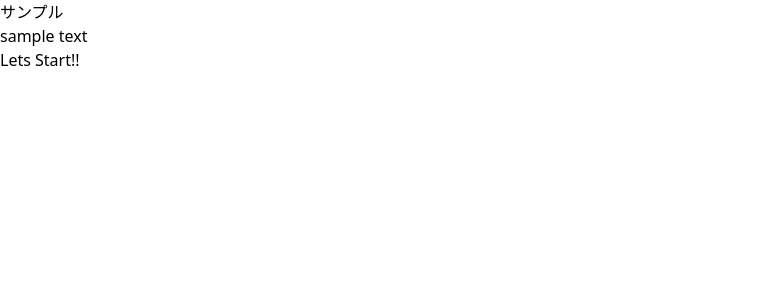
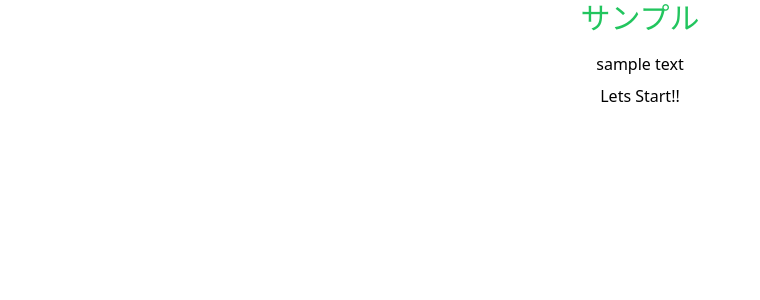
Before and after one commit to Hattori-Takuma/between-web, a Next.js app: page / in a window 1280 px wide. Shown: the top 300 px of the page, without its empty margins (0-760 px from the left). Built offline with nearby package versions, Linux system fonts and the light colour scheme.

Commit message:
tailwind導入

```diff
--- a/src/pages/index.tsx
+++ b/src/pages/index.tsx
@@ -1,4 +1,3 @@
-import Image from 'next/image'
 import { Inter } from 'next/font/google'
 
 
--- a/src/styles/globals.css
+++ b/src/styles/globals.css
@@ -1,4 +1,3 @@
-
  @import 'tailwindcss/base';
  @import 'tailwindcss/components';
  @import 'tailwindcss/utilities';
--- a/tailwind.config.js
+++ b/tailwind.config.js
@@ -1,7 +1,10 @@
-/** @type {import('tailwindcss').Config} */
 module.exports = {
-  purge: ['./components/**/*.tsx', './pages/**/*.tsx'],
-  darkMode: false, // or 'media' or 'class'
+  content:
+    [
+      './src/components/**/*.{js,ts,jsx,tsx}',
+      './src/pages/**/*.{js,ts,jsx,tsx}',
+    ],
+  media: false, // or 'media' or 'class'
   theme: {
     extend: {},
   },
```
